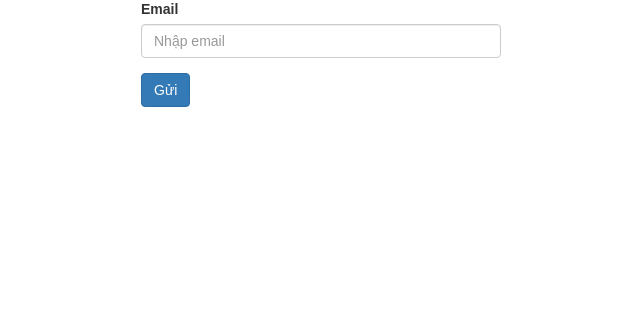
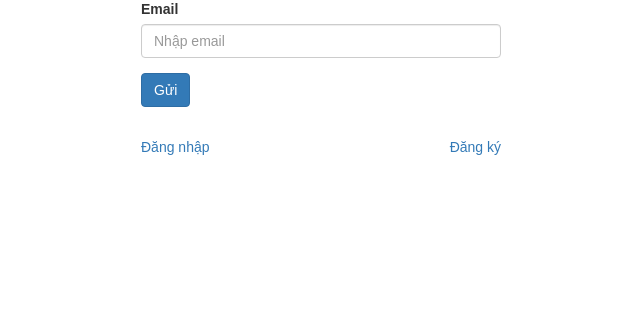
Before and after one commit to hoangkhacphuc/vi_dien_tu, a PHP site: page /forgot-password.php in a window 1280 px wide. Shown: the part 157-479 px from the top of the page, without its empty margins (319-959 px from the left). Run offline with PHP 8.4, Linux system fonts and the light colour scheme; some libraries are stand-ins or nearby versions.

Commit message:
fix forgot password

```diff
--- a/forgot-password.php
+++ b/forgot-password.php
@@ -97,6 +97,14 @@
                     </div>
                 </div>
             </div>
+            <div class="row">
+                <div class="col-md-4 col-md-offset-4">
+                    <div class="login-footer flex-space-bw">
+                        <a href="index.php">Đăng nhập</a>
+                        <a href="register.php">Đăng ký</a>
+                    </div>
+                </div>
+            </div>
         </div>
 
     </div>
--- a/style.css
+++ b/style.css
@@ -5,8 +5,7 @@
     font-family: Arial, Helvetica, sans-serif;
 }
 
-.dang-nhap .flex-space-bw ,
-.dang-ky .flex-space-bw {
+.flex-space-bw {
     margin-top: 30px;
     display: flex;
     justify-content: space-between;
```
